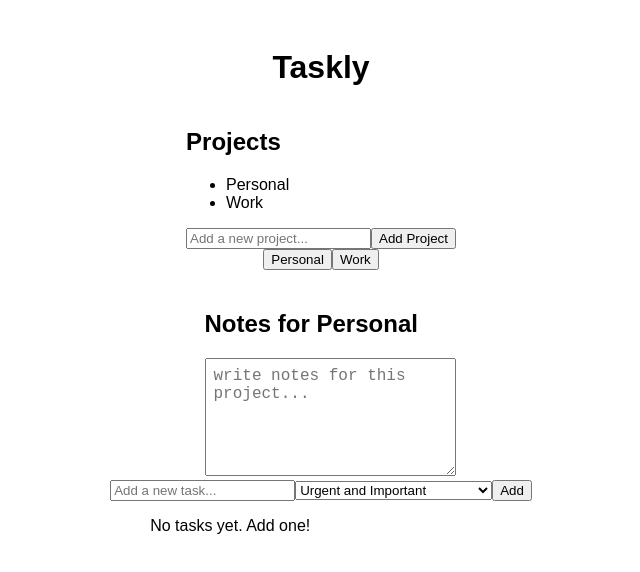
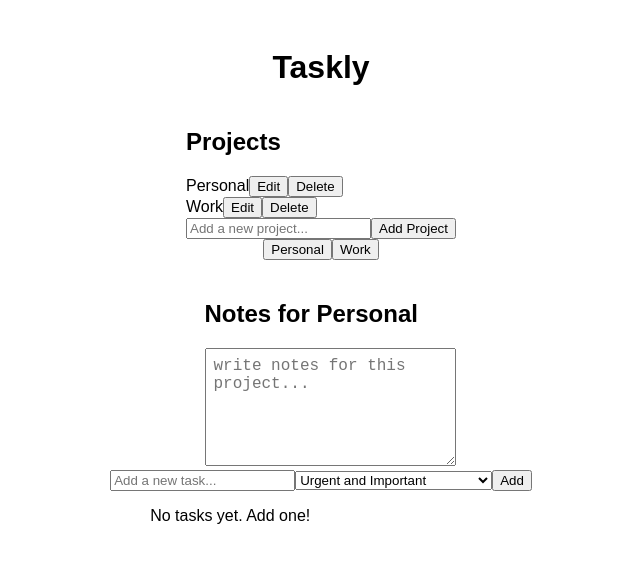
Before and after one commit to Tini-ops/Taskly, a React (Vite) app in the folder taskly/: page / in a window 1280 px wide. Shown: the top 572 px of the page, without its empty margins (319-959 px from the left). Built offline with nearby package versions, Linux system fonts and the light colour scheme.

Commit message:
Added Delete and Edit feauture for projects

```diff
--- a/taskly/src/App.jsx
+++ b/taskly/src/App.jsx
@@ -145,6 +145,24 @@ const App = () => {
     setProjects(prevProjects => [...prevProjects, newProject]);
   }
 
+  const deleteProject = (id) => {
+    setProjects(prevProjects => {
+      const updatedProjects = prevProjects.filter(project => project.id !== id);
+      if (activeProject === id && updatedProjects.length > 0) {
+        setActiveProject(updatedProjects[0].id);
+      }
+      return updatedProjects;
+    })
+  }
+
+  const editProjectName = (id, newName) => {
+    setProjects(prevProjects =>
+      prevProjects.map(project =>
+        project.id === id ? {...project, name: newName} : project
+      )
+    )
+  }
+
   return (
     <div className='app-container'>
       <h1>Taskly</h1>
@@ -154,6 +172,8 @@ const App = () => {
       activeProject={activeProject}
       setActiveProject={handleProjectClick}
       addProject={addProject}
+      deleteProject={deleteProject}
+      editProjectName={editProjectName}
       />
 
       <ProjectTabs
--- a/taskly/src/components/ProjectList.jsx
+++ b/taskly/src/components/ProjectList.jsx
@@ -1,7 +1,9 @@
 import React, { useState } from "react";
 
-const ProjectList = ({projects, activeProject, setActiveProject, addProject}) => {
+const ProjectList = ({projects, activeProject, setActiveProject, addProject, deleteProject, editProjectName}) => {
     const [newProjectName, setNewProjectName] = useState("");
+    const [editingProject, setEditingProject] = useState(null);
+    const [editedName, setEditedName] = useState("");
 
     const handleAddProject = () => {
         if (newProjectName.trim()) {
@@ -13,20 +15,32 @@ const ProjectList = ({projects, activeProject, setActiveProject, addProject}) =>
     return (
         <div className="project-list">
             <h2>Projects</h2>
-            <ul>
             {projects.map( project => (
-                <li
+                <div
                     key={project.id}
-                    className={activeProject === project.id ? "active" : ""}
-                    onClick={() => setActiveProject(project.id)}
+                    className={activeProject === project.id ? "active-project" : ""}
                 >
-                    {project.name}
-                </li>
+                    {editingProject === project.id ? (
+                        <input
+                            type="text"
+                            value={editedName}
+                            onChange={(e) => setEditedName(e.target.value)}
+                            onBlur={() => {//when user clicks outside the input
+                                editProjectName(project.id, editedName);
+                                setEditingProject(null);
+                            }}
+                            autoFocus //makes input field focused immediately
+                        />
+                    ) : (
+                        <span onClick={() => setActiveProject(project.id)}>{project.name}</span>
+                    )
+                }
+                <button onClick={() => setEditingProject(project.id) || setEditedName(project.name)}>Edit</button>
+                <button onClick={() => deleteProject(project.id)}>Delete</button>
+
+
+                </div>
             ))}
-            </ul>
-
-            {/* Add a new Project */}
-            <div className="add-project" >
             <input
                 type="text"
                 value={newProjectName}
@@ -34,7 +48,7 @@ const ProjectList = ({projects, activeProject, setActiveProject, addProject}) =>
                 placeholder="Add a new project..."
             />
             <button onClick={handleAddProject}>Add Project</button>
-            </div>
+
         </div>
     )
 }
```
Lines whose indentation alone changed are shown as unchanged.
